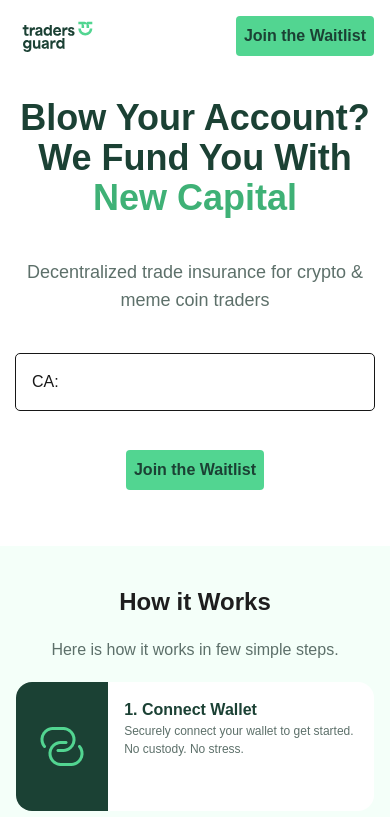
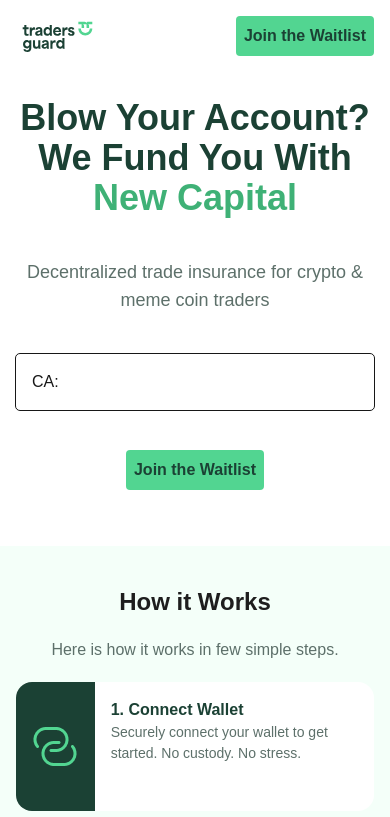
Before and after one commit to raymondidu/tradersguard, a Next.js app: page / in a window 390 px wide. Shown: the top 817 px of the page. Built offline with nearby package versions, Linux system fonts and the light colour scheme.

Commit message:
screen adjust

```diff
--- a/app/page.tsx
+++ b/app/page.tsx
@@ -88,16 +88,16 @@
       <p className="text-[#5D706A] py-5">Here is how it works in few simple steps.</p>
 
 
-      <div  className=" lg:grid lg:grid-cols-2 w-full ">
+      <div  className=" lg:grid lg:grid-cols-2 ">
           {howitworksvalues.map((works, index) =>
         <div key={index} className="bg-[#fff] h-[129px] w-full lg:w-[500px] rounded-2xl flex mb-2 ">
-        <div className="relative bg-[#1B4134] h-[129px] w-[104px] flex justify-center items-center rounded-l-2xl">
+        <div className="relative bg-[#1B4134] h-[129px] w-[84px] flex justify-center items-center rounded-l-2xl">
           <img src={works.icon} alt="link" />
 
         </div>
         <div className=" p-4 text-left w-[296px] lg:w-full">
           <h1 className="text-[#1B4134] font-bold text-x" >{works.id}. {works.title}</h1>
-          <p className=" text-[12px] lg:text-lg w-full text-[#5D706A]">{works.description}</p>
+          <p className=" text-[14px] lg:text-lg w-full text-[#5D706A]">{works.description}</p>
 
         </div>
 
```
